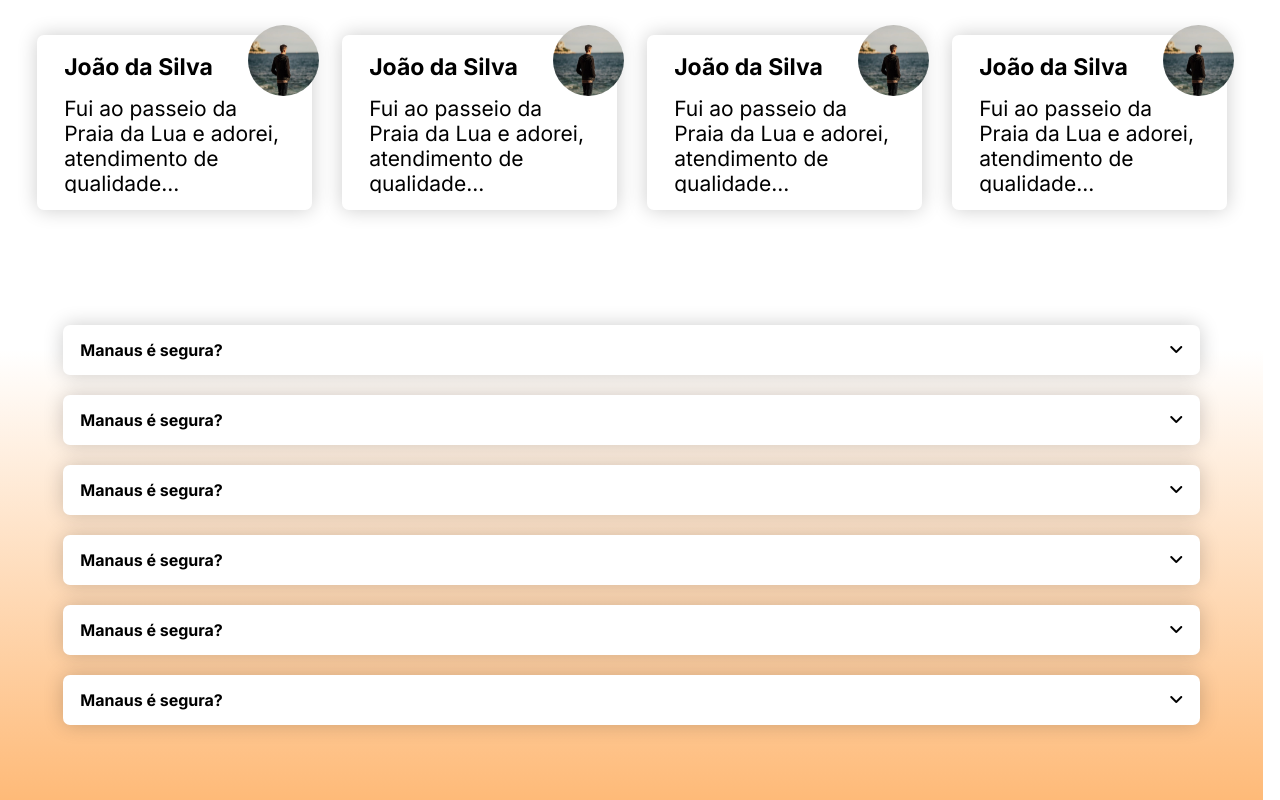
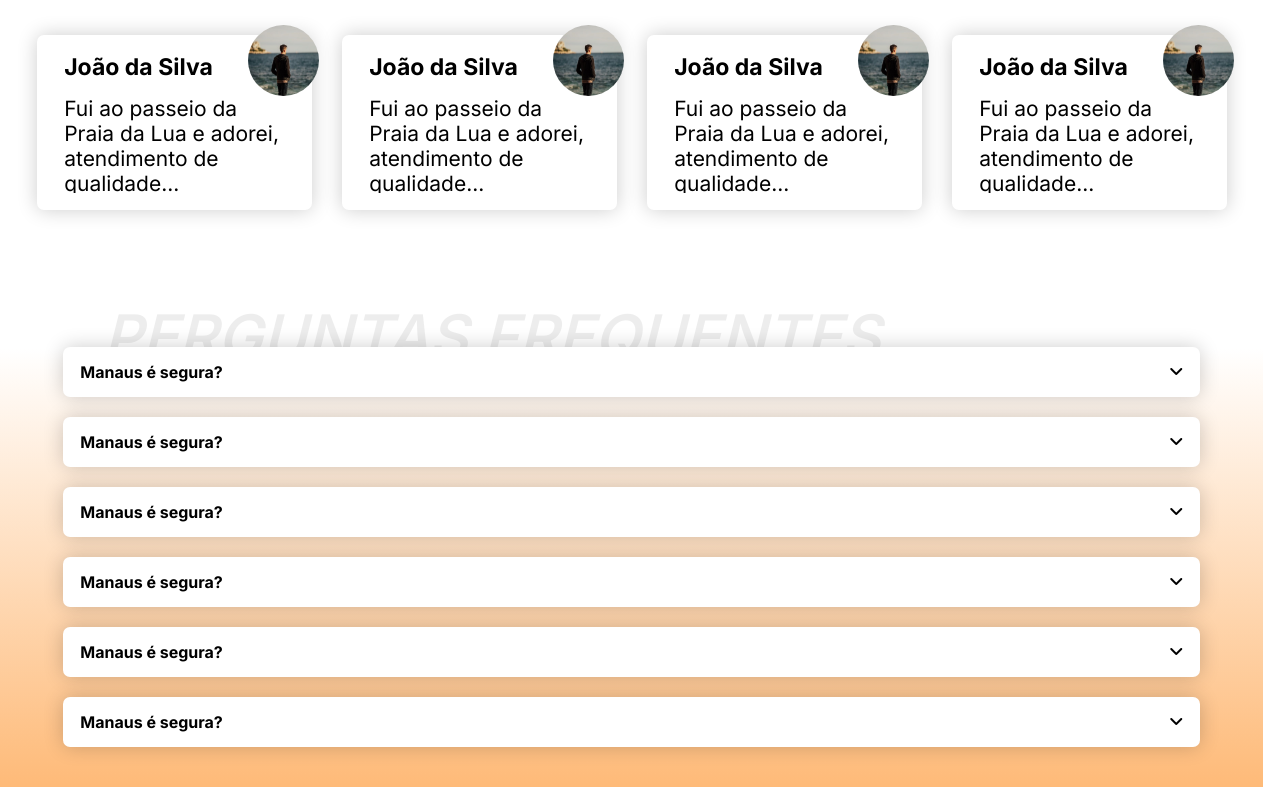
Before and after one commit to Paulo-Mikhael/guia-turistico, a plain HTML site: page index.html in a window 1280 px wide. Shown: the part 5455-6255 px from the top of the page. Drawn offline with Linux system fonts and the light colour scheme.

Commit message:
Finalizado

```diff
--- a/index.html
+++ b/index.html
@@ -257,43 +257,95 @@
     </section>
     <section id="final-questions">
         <div class="final-question-content">
-            <div class="final-cards">
-                <div class="final-card-message">
-                    <h4>Manaus é segura?</h4>
-                    <i class="fa-solid fa-angle-down"></i>
-                </div>
+            <div class="final-questions-title">
+                <h3>PERGUNTAS FREQUENTES</h3>
             </div>
             <div class="final-cards">
                 <div class="final-card-message">
                     <h4>Manaus é segura?</h4>
                     <i class="fa-solid fa-angle-down"></i>
                 </div>
+                <span>
+                    <h5>Nos últimos anos,
+                        tem crescido a pratica da “pirangagem”, expressão utilizada localmente para pessoas que trabalham sem
+                        autorização ou legalização e se passam por agências de turismo. Os mesmos prometem os mesmos passeios
+                        de qualidade com valores inferiores, após “contratar” com uma destas pseudo agências muitas das vezes o
+                        turista é abandonado na selva pelo pirangueiro ou não tem o serviço entregue como prometido. Por isso, dar uma
+                        boa pesquisada em fontes confiáveis antes de viajar é muito recomendado.</h5>
+                </span>
             </div>
             <div class="final-cards">
                 <div class="final-card-message">
                     <h4>Manaus é segura?</h4>
                     <i class="fa-solid fa-angle-down"></i>
                 </div>
+                                <span>
+                    <h5>Nos últimos anos,
+                        tem crescido a pratica da “pirangagem”, expressão utilizada localmente para pessoas que trabalham sem
+                        autorização ou legalização e se passam por agências de turismo. Os mesmos prometem os mesmos passeios
+                        de qualidade com valores inferiores, após “contratar” com uma destas pseudo agências muitas das vezes o
+                        turista é abandonado na selva pelo pirangueiro ou não tem o serviço entregue como prometido. Por isso, dar uma
+                        boa pesquisada em fontes confiáveis antes de viajar é muito recomendado.</h5>
+                </span>
             </div>
             <div class="final-cards">
                 <div class="final-card-message">
                     <h4>Manaus é segura?</h4>
                     <i class="fa-solid fa-angle-down"></i>
                 </div>
+                                <span>
+                    <h5>Nos últimos anos,
+                        tem crescido a pratica da “pirangagem”, expressão utilizada localmente para pessoas que trabalham sem
+                        autorização ou legalização e se passam por agências de turismo. Os mesmos prometem os mesmos passeios
+                        de qualidade com valores inferiores, após “contratar” com uma destas pseudo agências muitas das vezes o
+                        turista é abandonado na selva pelo pirangueiro ou não tem o serviço entregue como prometido. Por isso, dar uma
+                        boa pesquisada em fontes confiáveis antes de viajar é muito recomendado.</h5>
+                </span>
             </div>
             <div class="final-cards">
                 <div class="final-card-message">
                     <h4>Manaus é segura?</h4>
                     <i class="fa-solid fa-angle-down"></i>
                 </div>
+                                <span>
+                    <h5>Nos últimos anos,
+                        tem crescido a pratica da “pirangagem”, expressão utilizada localmente para pessoas que trabalham sem
+                        autorização ou legalização e se passam por agências de turismo. Os mesmos prometem os mesmos passeios
+                        de qualidade com valores inferiores, após “contratar” com uma destas pseudo agências muitas das vezes o
+                        turista é abandonado na selva pelo pirangueiro ou não tem o serviço entregue como prometido. Por isso, dar uma
+                        boa pesquisada em fontes confiáveis antes de viajar é muito recomendado.</h5>
+                </span>
             </div>
             <div class="final-cards">
                 <div class="final-card-message">
                     <h4>Manaus é segura?</h4>
                     <i class="fa-solid fa-angle-down"></i>
                 </div>
+                                <span>
+                    <h5>Nos últimos anos,
+                        tem crescido a pratica da “pirangagem”, expressão utilizada localmente para pessoas que trabalham sem
+                        autorização ou legalização e se passam por agências de turismo. Os mesmos prometem os mesmos passeios
+                        de qualidade com valores inferiores, após “contratar” com uma destas pseudo agências muitas das vezes o
+                        turista é abandonado na selva pelo pirangueiro ou não tem o serviço entregue como prometido. Por isso, dar uma
+                        boa pesquisada em fontes confiáveis antes de viajar é muito recomendado.</h5>
+                </span>
+            </div>
+            <div class="final-cards">
+                <div class="final-card-message">
+                    <h4>Manaus é segura?</h4>
+                    <i class="fa-solid fa-angle-down"></i>
+                </div>
+                                <span>
+                    <h5>Nos últimos anos,
+                        tem crescido a pratica da “pirangagem”, expressão utilizada localmente para pessoas que trabalham sem
+                        autorização ou legalização e se passam por agências de turismo. Os mesmos prometem os mesmos passeios
+                        de qualidade com valores inferiores, após “contratar” com uma destas pseudo agências muitas das vezes o
+                        turista é abandonado na selva pelo pirangueiro ou não tem o serviço entregue como prometido. Por isso, dar uma
+                        boa pesquisada em fontes confiáveis antes de viajar é muito recomendado.</h5>
+                </span>
             </div>
         </div>
     </section>
+    <script src="src/javascript/script.js"></script>
 </body>
 </html>
--- /dev/null
+++ b/src/javascript/script.js
@@ -0,0 +1,15 @@
+//#region
+const angleI = document.querySelectorAll(".fa-angle-down");
+const angleIHover = document.querySelectorAll(".fa-angle-down:hover");
+angleI.forEach(el => {
+    const angleParent = el.parentElement.parentElement;
+    el.addEventListener("mouseenter", (evt) => {
+        angleParent.style.height = "130px";
+        el.classList.add("hovered");
+    });
+    angleParent.addEventListener("mouseleave", (evt) => {
+        angleParent.style.height = "50px";
+        el.classList.remove("hovered");
+    });
+});
+//#endregion
--- a/src/styles/styles.css
+++ b/src/styles/styles.css
@@ -593,7 +593,7 @@ section#final-questions{
     background: linear-gradient(to bottom, #fff 10%, #FEBA78);
     width: 100vw;
     margin-top: 90px;
-    height: 500px;
+    height: auto;
     display: flex;
     align-items: center;
     justify-content: center;
@@ -604,32 +604,65 @@ section#final-questions{
         display: flex;
         flex-direction: column;
         gap: 20px;
+        margin-bottom: 40px;
 
+        & .final-questions-title{
+            margin-left: 40px;
+            position: absolute;
+            width: 800px;
+            color: #c6c6c650;
+            font-style: italic;
+
+            & h3{
+                font-size: 60px;
+            }
+        }
         & .final-cards{
             background-color: white;
             width: 100%;
             height: 50px;
             border-radius: 7px;
             display: flex;
+            flex-direction: column;
             align-items: center;
-            justify-content: center;
             box-shadow: 0px 0px 20px rgba(0, 0, 0, 0.2);
+            transition: all 0.1s linear;
+            overflow: hidden;
+            z-index: 1;
 
+            &:nth-child(2){
+                margin-top: 47px;
+            }
             & .final-card-message{
                 width: 97%;
                 height: 100%;
                 display: flex;
-                align-items: center;
+                align-items: baseline;
                 justify-content: space-between;
 
+                & h4{
+                    margin-top: 15px;
+                }
                 & i{
                     cursor: pointer;
 
-                    &:hover{
+                    &.hovered{
                         animation: rotateAngle 0.2s linear;
                         transform: rotate(180deg);
                     }
+                    &.no-hovered{
+                        animation: rotateAngle 0.2s linear reverse;
+                        transform: rotate(360deg);
+                    }
                 }
+            }
+            & span{
+                display: flex;
+                align-items: baseline;
+                justify-content: center;
+                margin: 15px 0px 15px 0px;
+                width: 97%;
+                height: 100%;
             }
         }
     }
```
Also changed, not shown: src/javascript/scrip.js (deleted).
